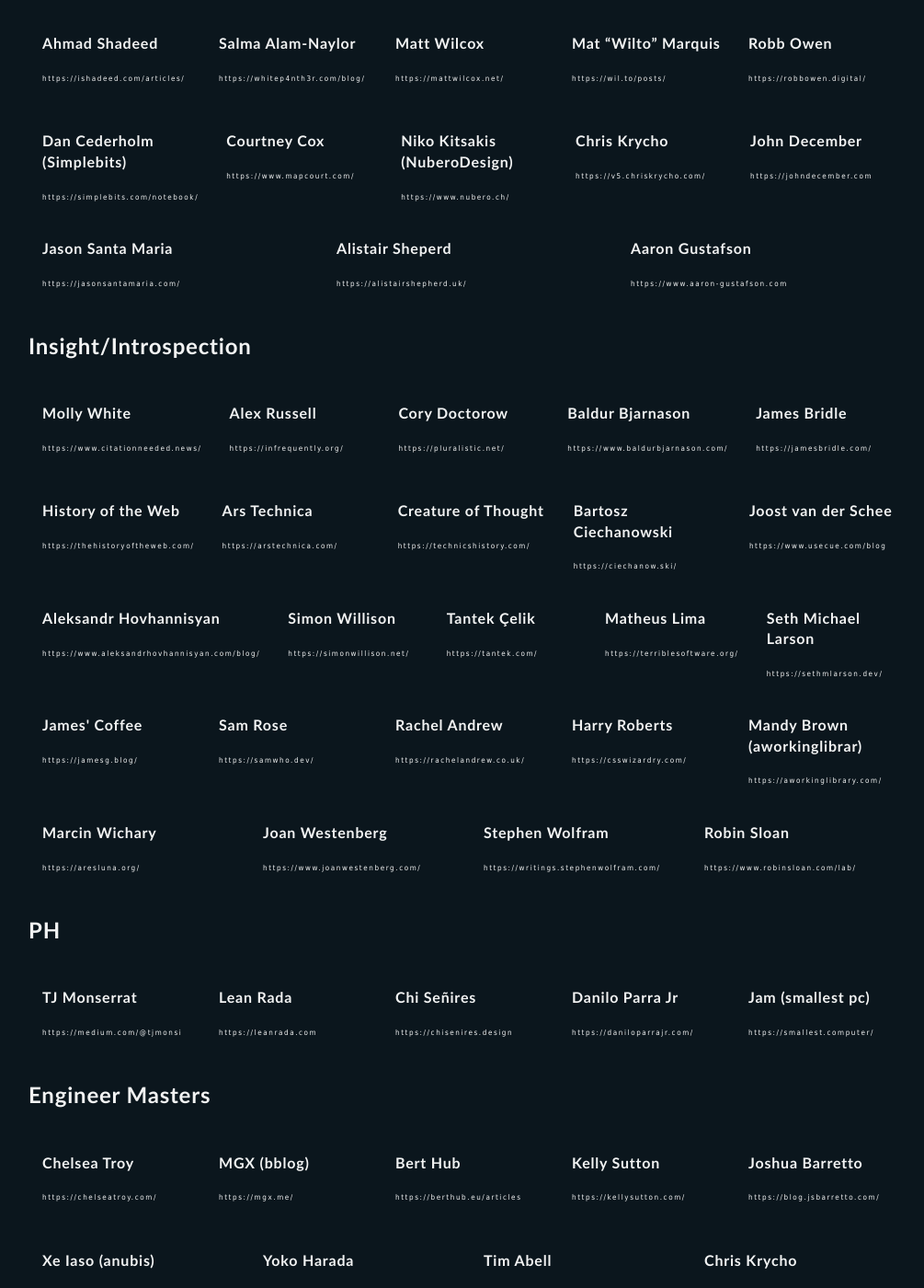
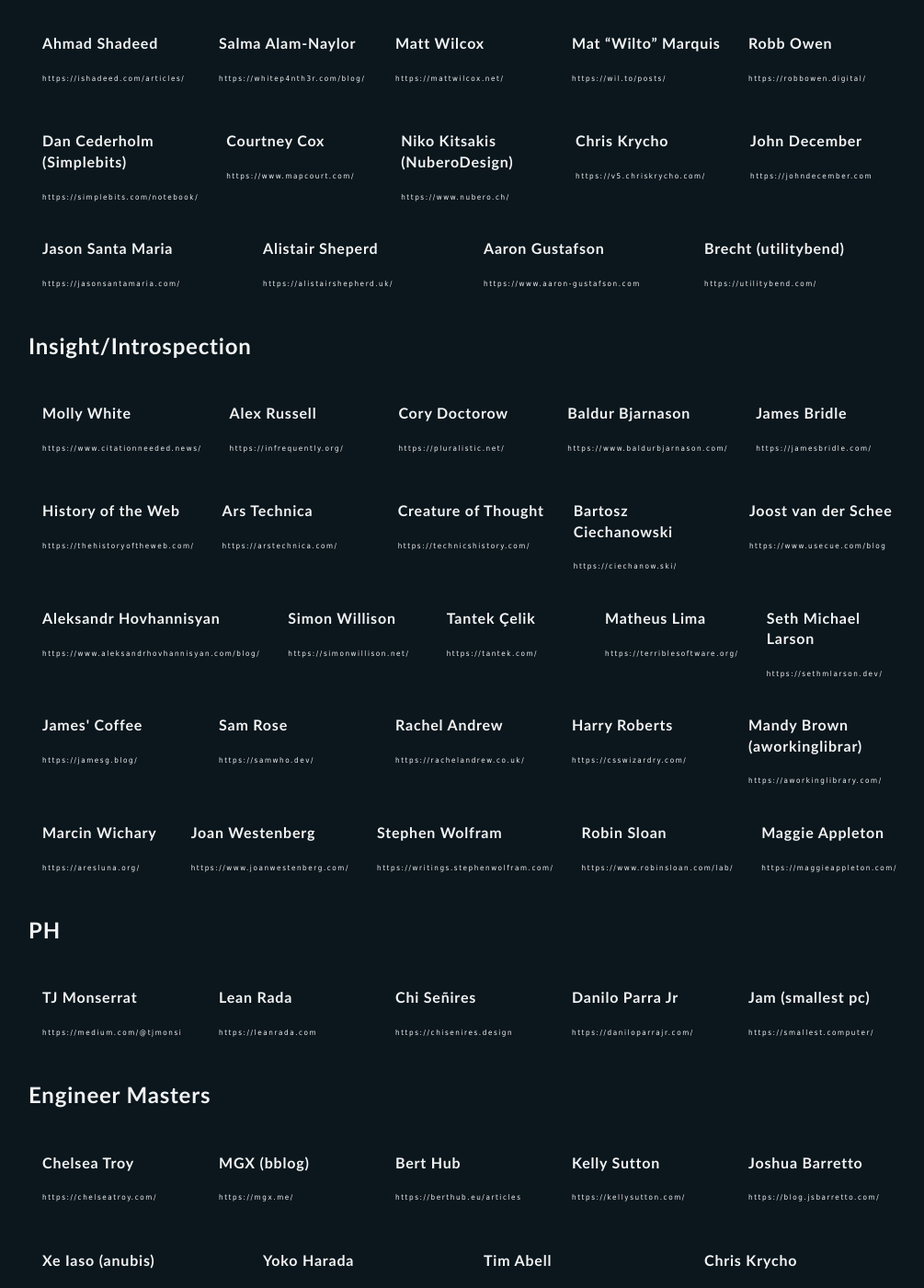
Before and after one commit to mpdagang/mpdagang.github.io, a Jekyll site: the page built from _pages/blogroll.html, in a window 1280 px wide and 1400 px high, scrolled down 1713 px. Shown: the whole window at 92% size, without its empty margins (129-1134 px from the left). Built offline with Jekyll 4.4.1, drawn with Linux system fonts in a browser that asks for light colours.

Commit message:
blogroll updates

```diff
--- a/_data/introspects.yaml
+++ b/_data/introspects.yaml
@@ -69,3 +69,6 @@
 
 - name: Robin Sloan
   site: https://www.robinsloan.com/lab/
+
+- name: Maggie Appleton
+  site: https://maggieappleton.com/
--- a/_data/webmasters.yaml
+++ b/_data/webmasters.yaml
@@ -246,3 +246,6 @@
 
 - name: Aaron Gustafson
   site: https://www.aaron-gustafson.com
+
+- name: Brecht (utilitybend)
+  site: https://utilitybend.com/
```
